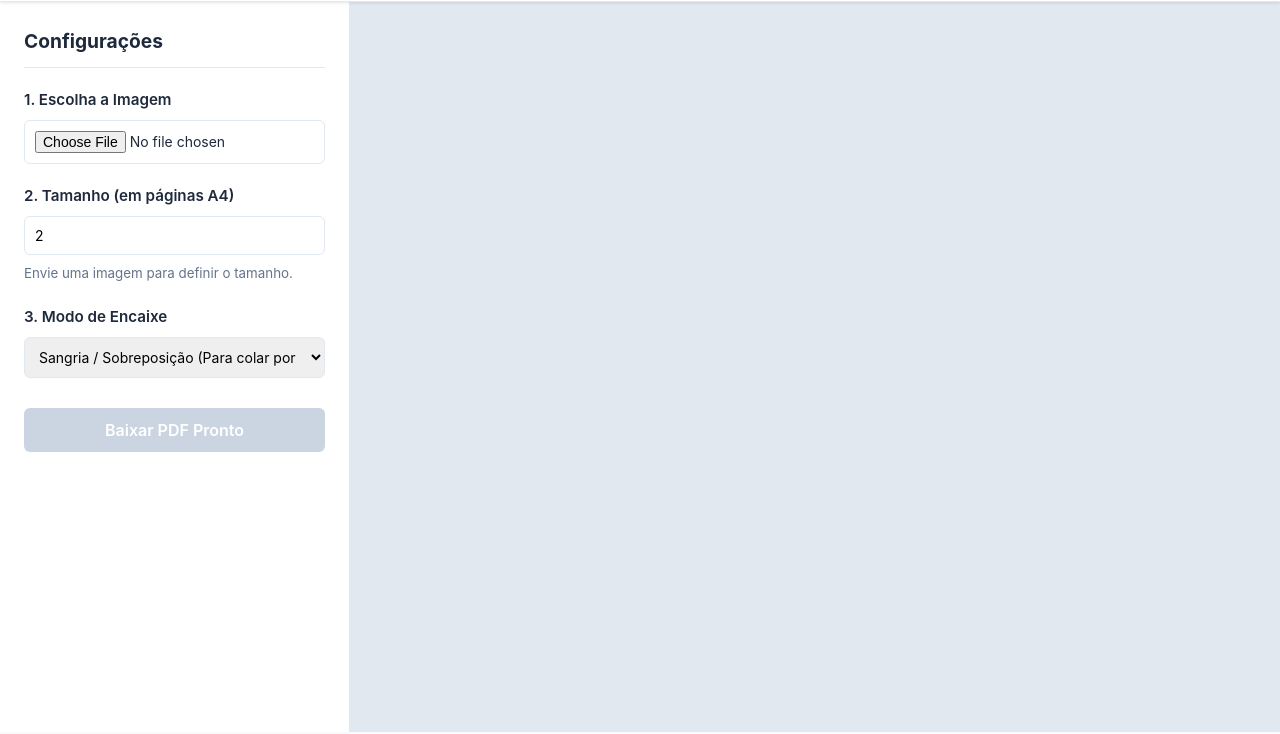
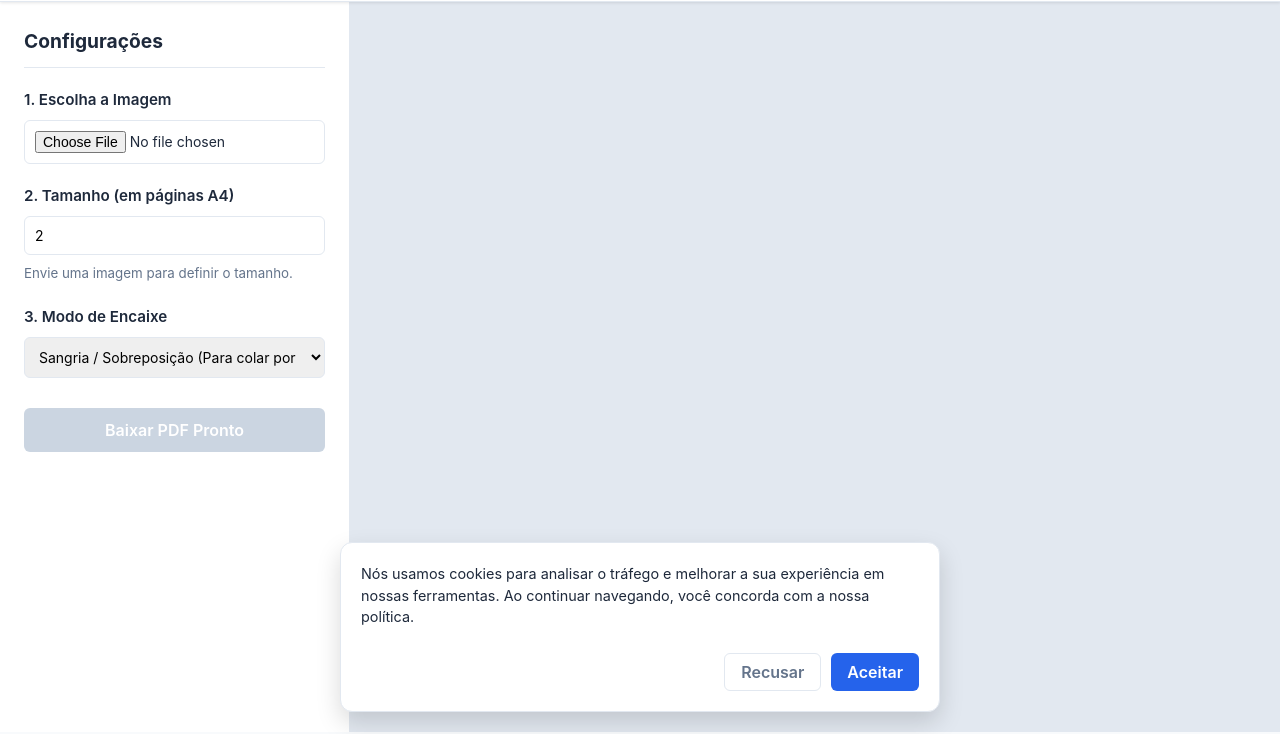
Before and after one commit to douglas-regatieri/metricflow-tools, a plain HTML site: page poster.html in a window 1280 px wide. Shown: the part 68-802 px from the top of the page. Drawn offline with nearby package versions, Linux system fonts and the light colour scheme.

Commit message:
feat: implement LGPD-compliant cookie consent banner with conditional Google Analytics loading

```diff
--- /dev/null
+++ b/cookie.js
@@ -0,0 +1,51 @@
+// Função para carregar o Google Analytics APENAS se o usuário aceitar
+function loadGoogleAnalytics() {
+    const gaCode = 'G-D2ZP3SHR0C';
+
+    const script = document.createElement('script');
+    script.src = `https://www.googletagmanager.com/gtag/js?id=${gaCode}`;
+    script.async = true;
+    document.head.appendChild(script);
+
+    window.dataLayer = window.dataLayer || [];
+    function gtag(){dataLayer.push(arguments);}
+    gtag('js', new Date());
+    gtag('config', gaCode);
+}
+
+// Lógica de verificação e criação do Banner
+document.addEventListener("DOMContentLoaded", () => {
+    const consent = localStorage.getItem("metricTools_cookieConsent");
+
+    if (consent === "accepted") {
+        loadGoogleAnalytics();
+    } else if (!consent) {
+        // Cria o HTML do banner dinamicamente se o usuário ainda não escolheu
+        const banner = document.createElement("div");
+        banner.id = "cookieBanner";
+        banner.className = "cookie-banner";
+        banner.innerHTML = `
+            <div class="cookie-content">
+                <p>Nós usamos cookies para analisar o tráfego e melhorar a sua experiência em nossas ferramentas. Ao continuar navegando, você concorda com a nossa política.</p>
+                <div class="cookie-buttons">
+                    <button id="btnRecusar" class="btn-cookie btn-recusar">Recusar</button>
+                    <button id="btnAceitar" class="btn-cookie btn-aceitar">Aceitar</button>
+                </div>
+            </div>
+        `;
+        document.body.appendChild(banner);
+
+        // Ações dos botões
+        document.getElementById("btnAceitar").addEventListener("click", () => {
+            localStorage.setItem("metricTools_cookieConsent", "accepted");
+            document.getElementById("cookieBanner").style.display = "none";
+            loadGoogleAnalytics(); // Carrega o GA na mesma hora
+        });
+
+        document.getElementById("btnRecusar").addEventListener("click", () => {
+            localStorage.setItem("metricTools_cookieConsent", "rejected");
+            document.getElementById("cookieBanner").style.display = "none";
+            // Não carrega o GA, mantendo a privacidade total
+        });
+    }
+});
--- a/poster.html
+++ b/poster.html
@@ -85,5 +85,6 @@
     </footer>
 
     <script src="poster_script.js"></script>
+    <script src="cookie.js"></script>
 </body>
 </html>
--- a/style.css
+++ b/style.css
@@ -321,3 +321,77 @@ button:hover:not(:disabled) {
     color: var(--primary-color);
     text-decoration: none;
 }
+
+/* Banner de Cookies LGPD */
+.cookie-banner {
+    position: fixed;
+    bottom: 20px;
+    left: 50%;
+    transform: translateX(-50%);
+    background-color: var(--card-bg);
+    border: 1px solid var(--border-color);
+    box-shadow: 0 10px 25px rgba(0,0,0,0.15);
+    padding: 20px;
+    border-radius: 12px;
+    z-index: 9999;
+    max-width: 600px;
+    width: 90%;
+    font-size: 0.9rem;
+    color: var(--text-main);
+}
+
+.cookie-content {
+    display: flex;
+    flex-direction: column;
+    gap: 15px;
+}
+
+.cookie-content p {
+    margin: 0;
+    line-height: 1.5;
+}
+
+.cookie-buttons {
+    display: flex;
+    justify-content: flex-end;
+    gap: 10px;
+}
+
+.btn-cookie {
+    padding: 8px 16px;
+    border-radius: 6px;
+    cursor: pointer;
+    font-weight: 600;
+    border: none;
+    transition: all 0.2s;
+}
+
+.btn-recusar {
+    background-color: transparent;
+    color: var(--text-muted);
+    border: 1px solid var(--border-color);
+}
+
+.btn-recusar:hover {
+    background-color: #f1f5f9;
+    color: var(--text-main);
+}
+
+.btn-aceitar {
+    background-color: var(--primary-color);
+    color: white;
+}
+
+.btn-aceitar:hover {
+    background-color: var(--primary-hover);
+}
+
+/* Modo responsivo para telas pequenas */
+@media (max-width: 600px) {
+    .cookie-banner {
+        bottom: 0;
+        width: 100%;
+        border-radius: 12px 12px 0 0;
+        border-bottom: none;
+    }
+}
```
Also changed, not shown: index.html (+2 -0 lines).
